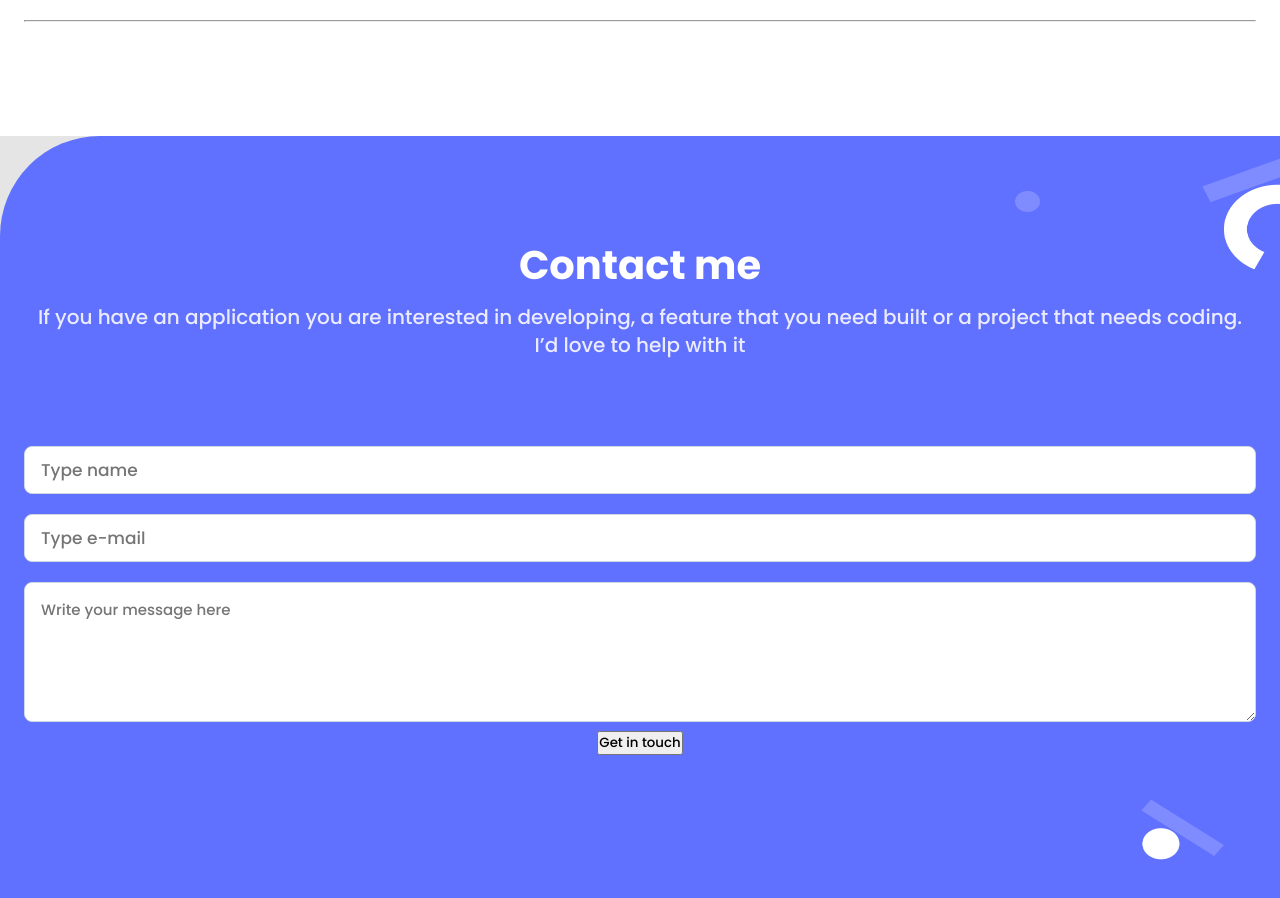
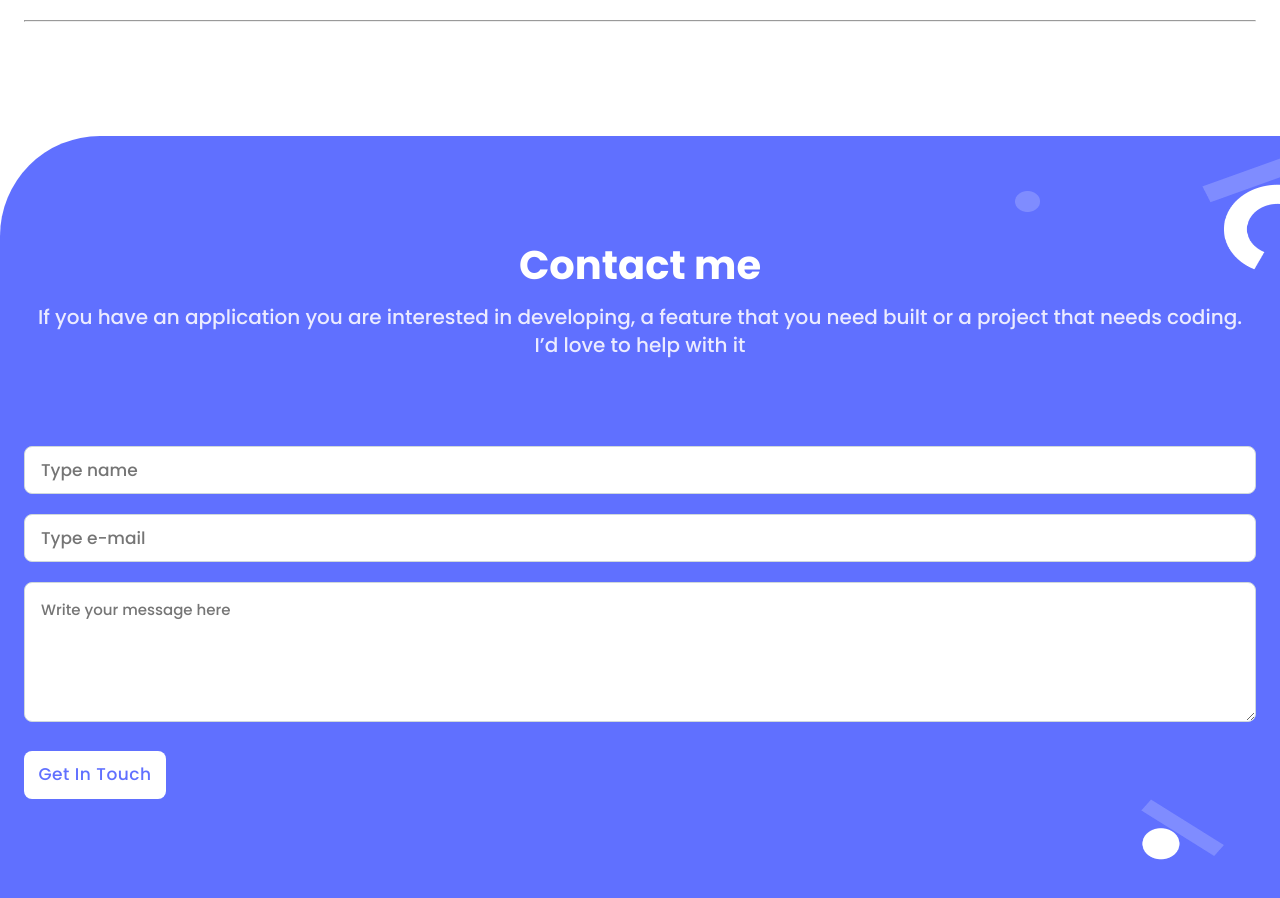
Before and after one commit to ghreza-crypto/portfolio, a website: page index.html in a window 1280 px wide. Shown: the part 4260-5158 px from the top of the page. Drawn offline with Linux system fonts and the light colour scheme.

Commit message:
Update style and html for contact form button designe and url

```diff
--- a/index.html
+++ b/index.html
@@ -212,17 +212,22 @@
             <hr class="line">
         </section>
         <!-- end about me -->
-
-        <section id="contact-form">
-            <h1>Contact me</h1>
-            <p>If you have an application you are interested in developing, a feature that you need built or a project that needs coding. I’d love to help with it </p>
-            <form>
-                <input type="text" name="name" placeholder="Type name">
-                <input type="email" name="email" placeholder="Type e-mail">
-                <textarea name="message" placeholder="Write your message here"></textarea>
-                <button type="submit">Get in touch</button>
-            </form>
+        <!-- contact form -->
+        <section id="contactForm-wrapper">
+            <section id="contact-form">
+                <h1>Contact me</h1>
+                <p>If you have an application you are interested in developing, a feature that you need built or a
+                    project
+                    that needs coding. I’d love to help with it </p>
+                <form action="https://formspree.io/f/xzbqdpyz" method="post" >
+                    <input type="text" name="name" placeholder="Type name" required maxlength="30">
+                    <input type="email" name="email" placeholder="Type e-mail" required>
+                    <textarea name="message" placeholder="Write your message here" required maxlength="500"></textarea>
+                    <button type="submit">Get In Touch</button>
+                </form>
+            </section>
         </section>
+        <!-- end contact form -->
     </main>
 </body>
 
--- a/style.css
+++ b/style.css
@@ -277,23 +277,31 @@ header {
 }
 
 /* buttons */
+#contact-form button[type=submit]:hover,
 button:hover {
   background: #6070ff;
   box-shadow: 0 8px 16px rgba(64, 83, 252, 0.24);
   color: #fff;
 }
 
+#contact-form button[type=submit]:focus,
 button:focus {
   background: #2230d2;
   color: #fff;
 }
 
+#contact-form button[type=submit]:disabled,
 button:disabled {
   border: 1px solid #c1c7d0;
   color: #5e6c84;
 }
+
 /* contact form */
-#contact-form{
+#contactForm-wrapper {
+  background-color: #FFFFFF;
+}
+
+#contact-form {
   height: 779px;
   background-color: #6070ff;
   background-image: url('/images/contact-form.png');
@@ -326,7 +334,8 @@ button:disabled {
   margin-bottom: 87px;
 }
 
-#contact-form input[type=text], #contact-form input[type=email] {
+#contact-form input[type=text],
+#contact-form input[type=email] {
   height: 48px;
   width: 100%;
   background-color: #fff;
@@ -358,3 +367,21 @@ button:disabled {
   padding-top: 15px;
   padding-left: 16px;
 }
+
+#contact-form button[type=submit] {
+  width: 142px;
+  height: 48px;
+  background: #FFFFFF;
+  border-radius: 8px;
+  font-weight: 500;
+  font-size: 17px;
+  line-height: 141%;
+  letter-spacing: 0.03em;
+  color: #6070FF;
+  display: flex;
+  justify-content: center;
+  align-items: center;
+  text-align: center;
+  border: none;
+  margin-top: 22px;
+}
```
